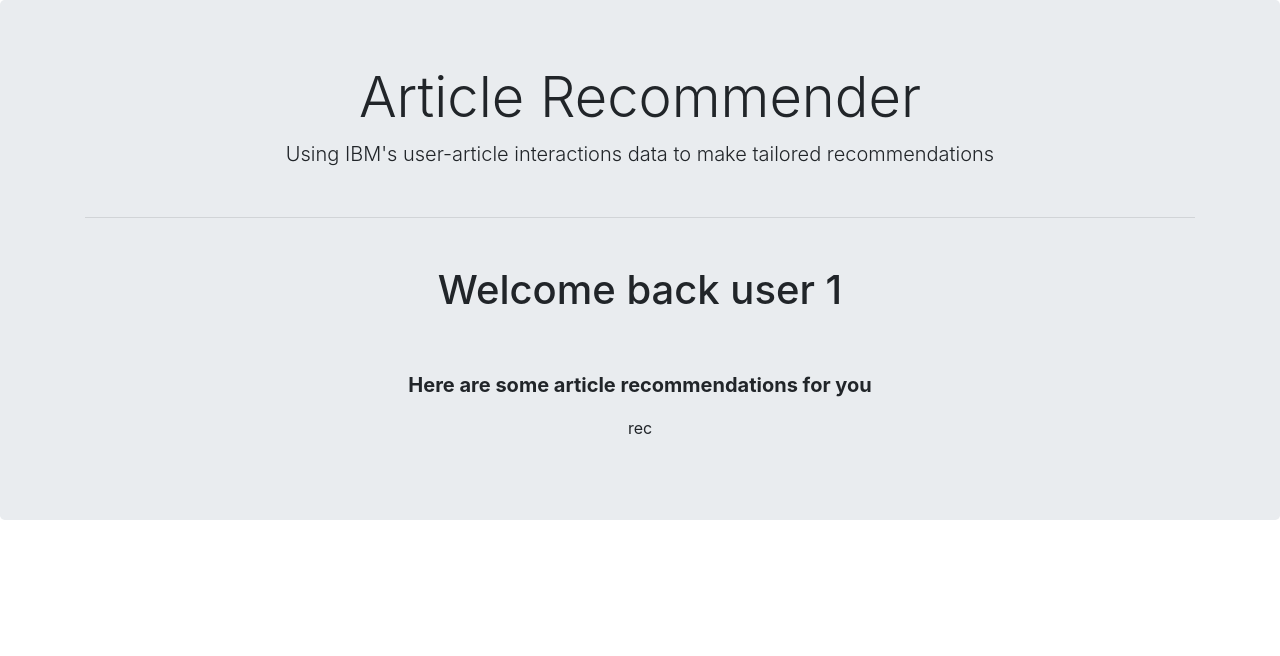
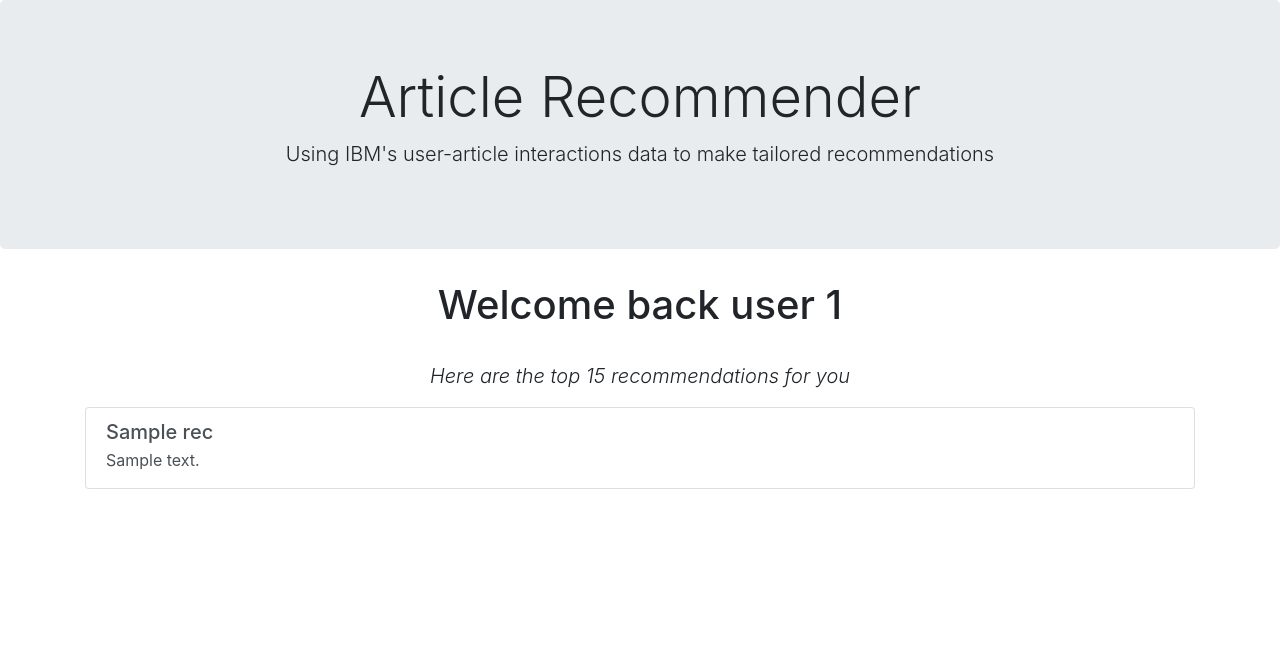
Before and after one commit to sameedakber-ai/ibm-recommendations-2, a Flask app: template templates/user.html in a window 1280 px wide. Shown: the top 656 px of the page. Run offline with Flask 2, Linux system fonts and the light colour scheme; the template is opened without the code that fills it: most values are stand-ins (such as "Sample title", 1, 10 or a date in 2020); parts of the project's set-up code (start-up, migrations or seed data) failed here and were passed over; some libraries are stand-ins or nearby versions.

Commit message:
feat: Display article recommendation

```diff
--- a/templates/index.html
+++ b/templates/index.html
@@ -12,8 +12,8 @@
         <div class="container">
             <h1 class="text-center display-4">Article Recommender</h1>
             <p class="text-center lead">Using IBM's user-article interactions data to make tailored recommendations</p>
+            {% block hide %}
             <hr class="my-5">
-            {% block content %}
             <p class="text-center font-italic lead">Sign In</p>
             <div class="row">
                 <div class="col-lg-12 form-control-lg">
@@ -29,5 +29,10 @@
         </div>
     </div>
 
+    <div class="container">
+        {% block content %}
+        {% endblock %}
+    </div>
+
 </body>
 </html>
--- a/templates/user.html
+++ b/templates/user.html
@@ -1,13 +1,22 @@
 {% extends 'index.html' %}
+
+{% block hide %}
+{% endblock %}
 
 {% block content %}
 
     <h1 class="text-center">Welcome back user {{ user_id }}</h1>
     <br>
-    <br>
-    <p class="text-center lead font-weight-bold">Here are some article recommendations for you</p>
-    {% for rec in recs %}
-        <p class="text-center">rec</p>
-    {% endfor %}
+    <p class="text-center lead font-italic">Here are the top 15 recommendations for you</p>
+    <div class="overflow-auto list-group" style="height: 250px;">
+        {% for rec,descr in recs %}
+            <a href="#" class="list-group-item list-group-item-action flex-column align-items-start">
+                <div class="d-flex w-100 justify-content-between">
+                    <h5 class="mb-1">{{ rec }}</h5>
+                </div>
+                <p class="mb-1">{{ descr }}</p>
+            </a>
+        {% endfor %}
+    </div>
 
 {% endblock %}
```
Also changed, not shown: templates/newuser.html (added, +7 -0 lines).
